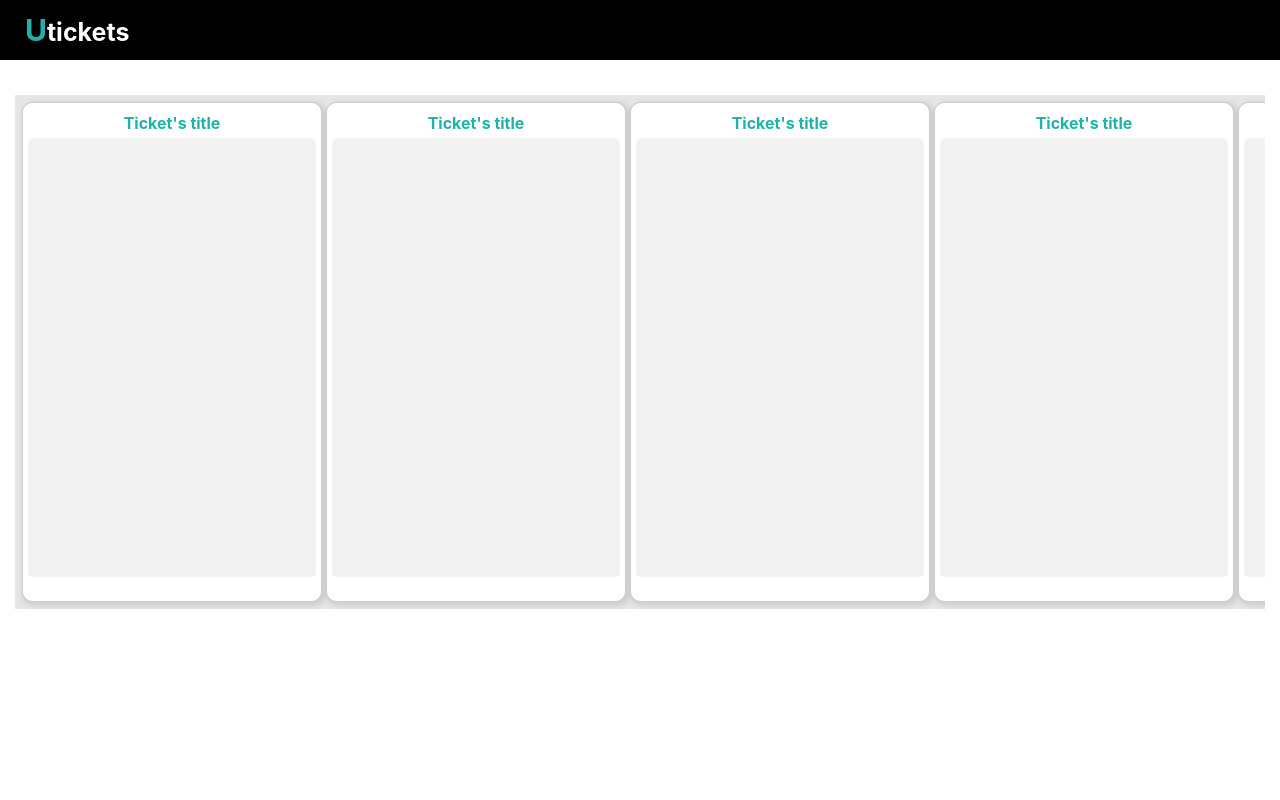
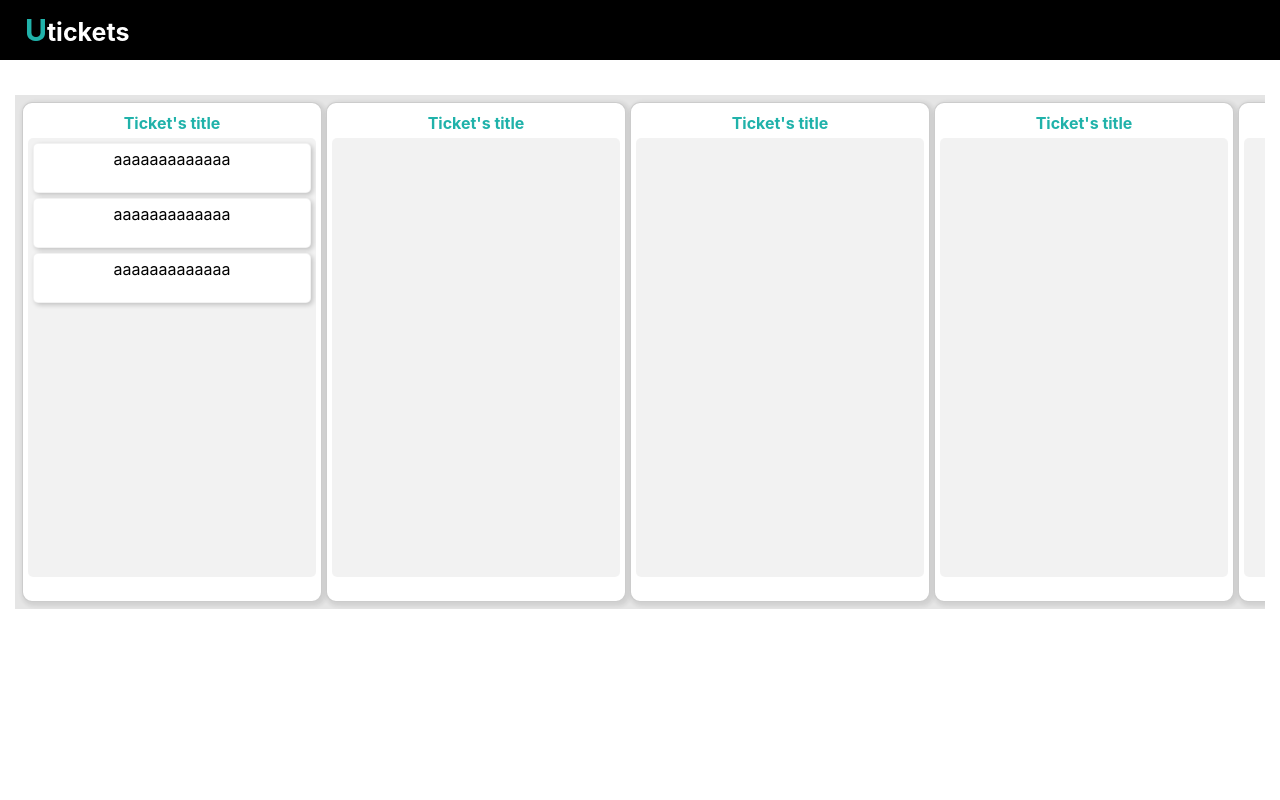
Before and after one commit to VidalLeonardoDeLosSantosRincon/Utickets, a React (Create React App) app: page / in a window 1280 px wide. Shown: the top 800 px of the page. Built offline with nearby package versions, Linux system fonts and the light colour scheme.

Commit message:
some changes

```diff
--- a/src/components/TicketBox/index.js
+++ b/src/components/TicketBox/index.js
@@ -1,6 +1,6 @@
 import React, {Fragment} from "react";
 
-export const TicketBox = ({title, ticket}) =>{
+export const TicketBox = ({title, ticket, body_content}) =>{
     return (
         <Fragment>
             <div className="ctr-ticket_box">
@@ -10,10 +10,10 @@ export const TicketBox = ({title, ticket}) =>{
                 </h4>
 
                 <div className="ticket_box">
-
+                    {body_content}
                 </div>
             </div>
-            <style jsx="true" global>
+            <style jsx="true" global="false">
             {`
                 .ctr-ticket_box{
                     height:500px;
@@ -84,12 +84,12 @@ export const TicketBox = ({title, ticket}) =>{
                 .ctr-ticket_box .ticket_box{
                     height:90%;
                     width:100%;
+
                     padding:5px;
                     box-sizing:border-box;
                     background:rgba(0, 0, 0, 0.05);
                     border-radius:5px;
                     overflow-Y:scroll;
-
                 }
             `}
             </style>
--- a/src/components/TicketsSection/index.js
+++ b/src/components/TicketsSection/index.js
@@ -2,21 +2,30 @@ import React, {Fragment} from "react";
 
 //components
 import {TicketBox} from "../TicketBox";
+import {Ticket} from "../Ticket"
 
 export const TicketsSection = () =>{
+
+
     return (
         <Fragment>
 
             <div className="ctr-tickets">
                 <div className="ctr-tickets_section">
-                    <TicketBox/>
+                    <TicketBox body_content={
+                        <Fragment>
+                            <Ticket/>
+                            <Ticket/>
+                            <Ticket/>
+                        </Fragment>
+                    }/>
                     <TicketBox/>
                     <TicketBox/>
                     <TicketBox/>
                     <TicketBox/>
                 </div>
             </div>
-            <style jsx="true">
+            <style jsx="true" global="false">
             {`
 
                 .ctr-tickets{
```
